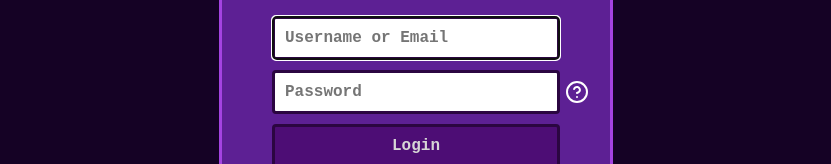
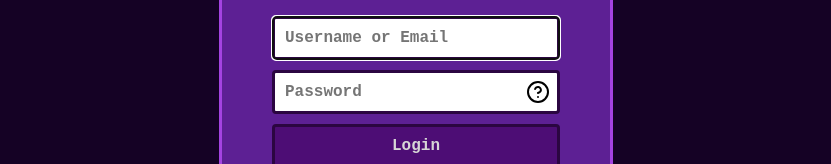
Before and after one commit to MeteorDevelopment/meteor-website, a SvelteKit app: page /login in a window 1280 px wide. Shown: the part 338-502 px from the top of the page, without its empty margins (224-1055 px from the left). Built offline with nearby package versions, Linux system fonts and the light colour scheme.

Commit message:
Move forgotPassword element
Recolored to black to work on white input

```diff
--- a/src/routes/login/+page.svelte
+++ b/src/routes/login/+page.svelte
@@ -27,16 +27,17 @@
 </script>
 
 <Centered>
-    <Form submit={submit} style="padding-right: calc(var(--container-padding) - var(--icon-size) - var(--button-padding));">
+    <Form submit={submit}>
         <div style="display: inline-grid; align-items: center; row-gap: 10px; grid-template-columns: 1fr auto;">
             <h1>Login</h1>
 
             <!-- svelte-ignore a11y-autofocus -->
             <input name="name" type="text" bind:value={name} placeholder="Username or Email" style="grid-column: 1;" required autofocus/>
 
-            <input name="password" type="password" bind:value={password} placeholder="Password" style="grid-column: 1;" required />
-
-            <Link location="/forgotPassword" style="margin-inline: calc(var(--button-padding) / 2); grid-column: 2; width: fit-content;"><Icon src="help-circle" /></Link>
+            <div style="position: relative; grid-column: 1;">
+                <input name="password" type="password" bind:value={password} placeholder="Password" required style="padding-right: 34px;" />
+                <Link location="/forgotPassword" style="position: absolute; right: 10px; top: 50%; transform: translateY(-50%);"><Icon src="help-circle" /></Link>
+            </div>
 
             <button type="submit" style="grid-column: 1;">Login</button>
 
```
Also changed, not shown: static/icons/help-circle.svg.
